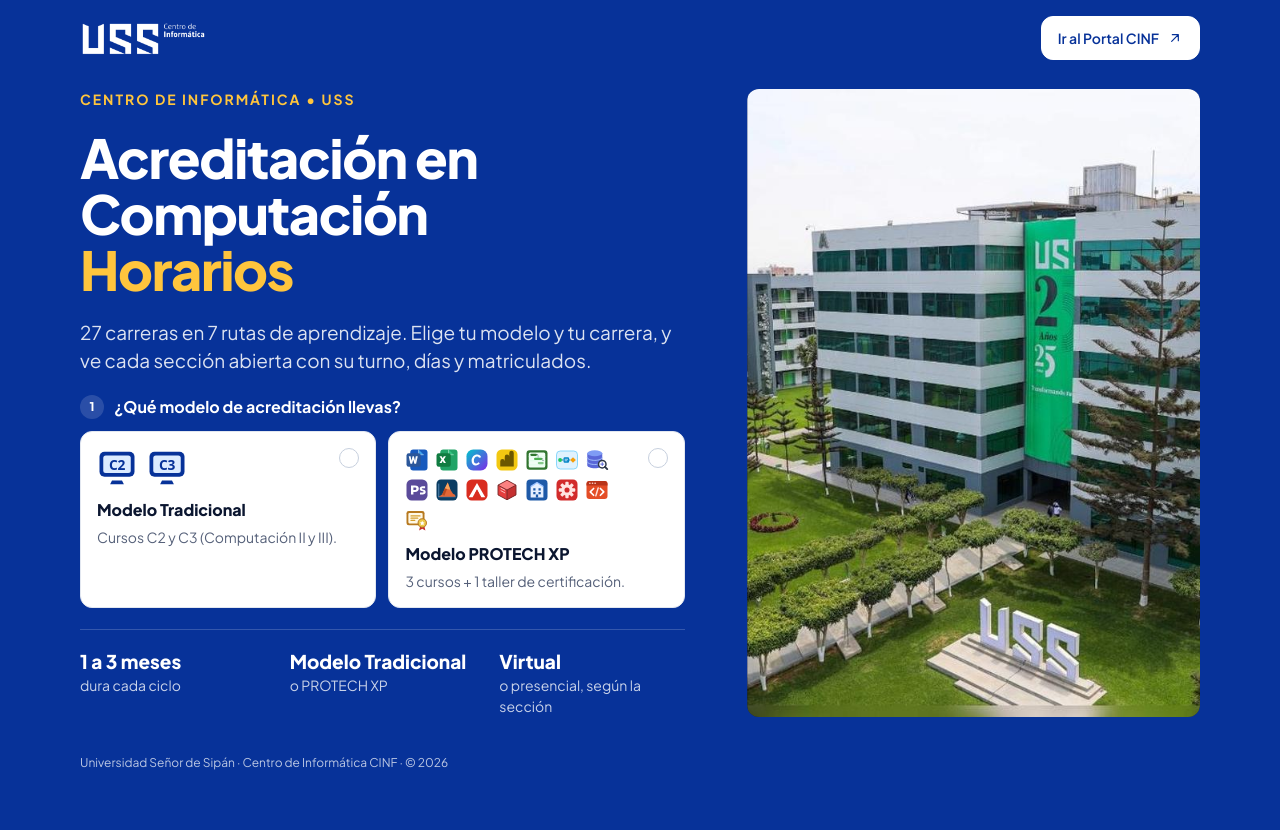
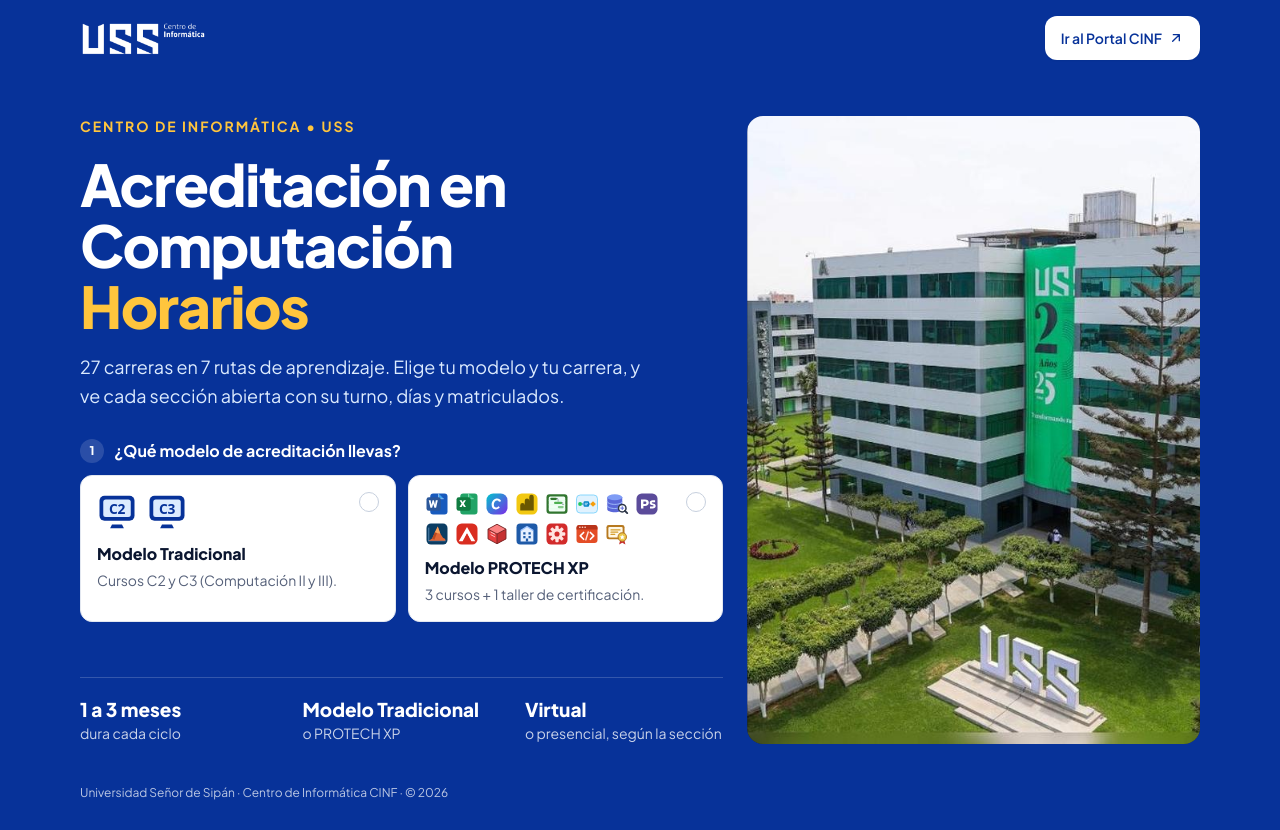
Before and after one commit to anibaler123143423234321/uss-consulta-curso, a plain HTML site: page index.html in a window 1280 px wide. Before the commit the page ends 800 px from the top, so only its background shows below. Drawn offline with Linux system fonts and the light colour scheme; no server answers.

Commit message:
feat(hero): modularizar hero-intro.js y alinear tipografia y dimensiones con GEX

```diff
--- a/assets/css/estilos.css
+++ b/assets/css/estilos.css
@@ -230,8 +230,18 @@ a {
 
 .btn--lg {
     min-height: 56px;
-    padding: 0 22px;
-    font-size: var(--t-base);
+    height: 56px;
+    padding: 0 24px;
+    border-radius: 12px;
+    font-size: 16px;
+    font-weight: 700;
+}
+
+@media (min-width: 640px) {
+    .btn--lg {
+        min-height: 64px;
+        height: 64px;
+    }
 }
 
 /* -------------------------------------------------------------------
@@ -304,8 +314,9 @@ a {
     min-height: 100vh;
     min-height: 100svh;
     display: flex;
-    padding-top: calc(var(--nav-h) + 8px);
-    padding-bottom: 28px;
+    flex-direction: column;
+    padding-top: var(--nav-h);
+    padding-bottom: 0;
     background: var(--uss-azul);
     color: #ffffff;
 }
@@ -317,16 +328,26 @@ a {
 }
 
 .hero > .wrap {
+    flex: 1;
     display: flex;
     flex-direction: column;
-    gap: 32px;
+    justify-content: space-between;
 }
 
 .hero-text {
+    flex: 1;
     margin-block: auto;
+    padding: 32px 0;
+}
+
+@media (min-width: 1024px) {
+    .hero-text {
+        padding: 40px 0;
+    }
 }
 
 .hero__pie {
+    padding-bottom: 28px;
     color: rgb(255 255 255 / .72);
     font-size: var(--t-xs);
     text-wrap: balance;
@@ -374,48 +395,69 @@ a {
 .hero__texto {
     grid-column: 1 / span 7;
     align-self: stretch;
-    padding-right: clamp(0px, 3vw, 48px);
+    padding-right: 0;
     display: flex;
     flex-direction: column;
-    gap: 20px;
     min-width: 0;
 }
 
-.hero h1 {
-    max-width: 14ch;
-    font-size: var(--t-hero);
-    font-weight: 800;
-    line-height: 1.04;
-    letter-spacing: -0.025em;
-}
-
-/* Igual que la portada de GEX: sobretítulo dorado y la segunda línea del título en dorado */
+.hero-intro {
+    display: flex;
+    flex-direction: column;
+}
+
 .hero__eyebrow {
-    color: var(--uss-oro);
-    font-size: var(--t-sm);
+    color: var(--uss-oro, #ffc53d);
+    font-size: 14px;
     font-weight: 700;
     letter-spacing: .14em;
     text-transform: uppercase;
+    margin: 0 0 16px 0;
+}
+
+.hero h1 {
+    font-size: 2.15rem;
+    line-height: 1.06;
+    font-weight: 800;
+    letter-spacing: -0.025em;
+    margin: 0 0 16px 0;
+    color: #ffffff;
+    max-width: none;
+    text-wrap: balance;
+}
+
+@media (min-width: 640px) {
+    .hero h1 {
+        font-size: 3rem;
+    }
+}
+
+@media (min-width: 1280px) {
+    .hero h1 {
+        font-size: 3.6rem;
+    }
 }
 
 .hero__resalte {
     display: block;
-    color: var(--uss-oro);
+    color: var(--uss-oro, #ffc53d);
 }
 
 .hero__lead {
-    max-width: 52ch;
-    color: rgb(255 255 255 / .86);
-    font-size: var(--t-lg);
-    line-height: 1.5;
+    max-width: 576px;
+    color: #dbeafe;
+    font-size: 18px;
+    line-height: 1.625;
+    margin: 0 0 28px 0;
 }
 
 .hero__frame {
     grid-column: 8 / span 5;
     position: relative;
+    align-self: stretch;
     height: min(680px, calc(100svh - var(--nav-h) - 96px));
-    min-height: 460px;
-    border-radius: var(--r);
+    min-height: 440px;
+    border-radius: 16px;
     overflow: hidden;
     background: var(--uss-azul-900);
 }
@@ -425,6 +467,11 @@ a {
     height: 100%;
     object-fit: cover;
     object-position: 46% 60%;
+    transition: transform 700ms cubic-bezier(0.16, 1, 0.3, 1);
+}
+
+.hero__frame:hover .hero__media {
+    transform: scale(1.03);
 }
 
 /* Con la carrera elegida el hero cede espacio a los pasos 2 y 3 */
@@ -496,7 +543,13 @@ a {
 /* --- Buscador de carrera (combobox) --- */
 .buscador-fila {
     display: flex;
-    gap: 10px;
+    gap: 12px;
+}
+
+@media (max-width: 639px) {
+    .buscador-fila {
+        flex-direction: column;
+    }
 }
 
 .carrera-combobox {
@@ -524,11 +577,17 @@ a {
     color: var(--ink);
     padding: 0 56px 0 46px;
     border: 1px solid var(--line-strong);
-    border-radius: var(--r-btn);
+    border-radius: 12px;
     background: var(--bg);
     font-size: var(--t-base);
     font-weight: 500;
     transition: border-color 140ms var(--ease), box-shadow 140ms var(--ease);
+}
+
+@media (min-width: 640px) {
+    .carrera-combobox__input {
+        height: 64px;
+    }
 }
 
 .carrera-combobox__input:hover {
@@ -2468,17 +2527,35 @@ body:has(.hero[data-enter]) {
 }
 
 .btn--blanco {
+    height: 44px;
+    min-height: 44px;
     padding: 0 16px;
-    border-color: #ffffff;
+    border: none;
     border-radius: 12px;
     background: #ffffff;
     color: var(--uss-azul);
+    font-size: 14px;
     font-weight: 600;
+    line-height: 1;
+    display: inline-flex;
+    align-items: center;
+    justify-content: center;
+    gap: 6px;
+    box-shadow: 0 1px 2px 0 rgba(0, 0, 0, 0.05);
+    text-decoration: none;
+    white-space: nowrap;
+    transition: background-color 150ms ease, box-shadow 150ms ease;
 }
 
 .btn--blanco:hover {
-    border-color: #eff6ff;
     background: #eff6ff;
+    color: var(--uss-azul);
+}
+
+.btn--blanco .icono {
+    width: 16px;
+    height: 16px;
+    stroke-width: 2;
 }
 
 .nav__texto-corto {
--- /dev/null
+++ b/assets/js/hero-intro.js
@@ -0,0 +1,30 @@
+/**
+ * Componente Modular HeroIntro (uss-consulta-curso)
+ * Estandarizado con las mismas dimensiones, tipografía y márgenes que Portal GEX.
+ */
+(function () {
+  function renderHeroIntro() {
+    const el = document.getElementById('hero-intro');
+    if (!el) return;
+
+    const eyebrow = el.getAttribute('data-eyebrow') || 'Centro de Informática • USS';
+    const titlePrefix = el.getAttribute('data-title-prefix') || 'Acreditación en Computación';
+    const highlight = el.getAttribute('data-highlight') || 'Horarios';
+    const lead = el.getAttribute('data-lead') || '27 carreras en 7 rutas de aprendizaje. Elige tu modelo y tu carrera, y ve cada sección abierta con su turno, días y matriculados.';
+
+    el.className = 'hero-intro';
+    el.innerHTML = `
+      <p class="hero__eyebrow" data-texto="portada.eyebrow">${eyebrow}</p>
+      <h1 id="hero-h" data-texto="portada.titulo">
+        ${titlePrefix} <span class="hero__resalte" data-texto="portada.palabraDestacada">${highlight}</span>
+      </h1>
+      <p class="hero__lead" data-texto="portada.descripcion">${lead}</p>
+    `;
+  }
+
+  if (document.readyState === 'loading') {
+    document.addEventListener('DOMContentLoaded', renderHeroIntro);
+  } else {
+    renderHeroIntro();
+  }
+})();
--- a/index.html
+++ b/index.html
@@ -46,10 +46,9 @@
             <div class="wrap">
                 <div class="hero-text hero__grid">
                     <div class="hero__texto">
-                        <p class="hero__eyebrow" data-texto="portada.eyebrow">Centro de Informática • USS</p>
-                        <h1 id="hero-h" data-texto="portada.titulo">Acreditación en Computación <span class="hero__resalte" data-texto="portada.palabraDestacada">Horarios</span></h1>
-                        <p class="hero__lead" data-texto="portada.descripcion">27 carreras en 7 rutas de aprendizaje. Elige tu modelo y tu carrera, y ve
-                            cada sección abierta con su turno, días y matriculados.</p>
+                        <!-- HeroIntro modular (desacoplado, dimensiones idénticas a GEX) -->
+                        <div id="hero-intro" data-eyebrow="Centro de Informática • USS" data-title-prefix="Acreditación en Computación" data-highlight="Horarios" data-lead="27 carreras en 7 rutas de aprendizaje. Elige tu modelo y tu carrera, y ve cada sección abierta con su turno, días y matriculados."></div>
+                        <script src="assets/js/hero-intro.js"></script>
 
                         <!-- La herramienta: los tres pasos viven en este panel -->
                         <div class="herramienta" id="tarjeta-carrera">
```
